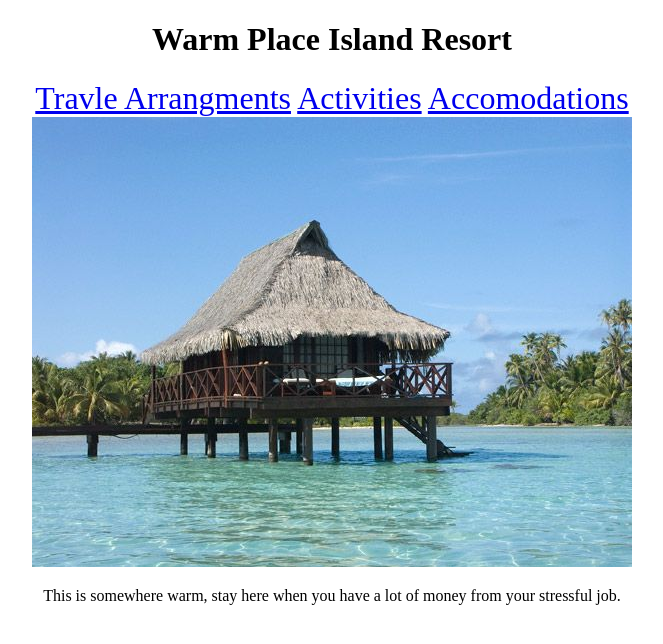
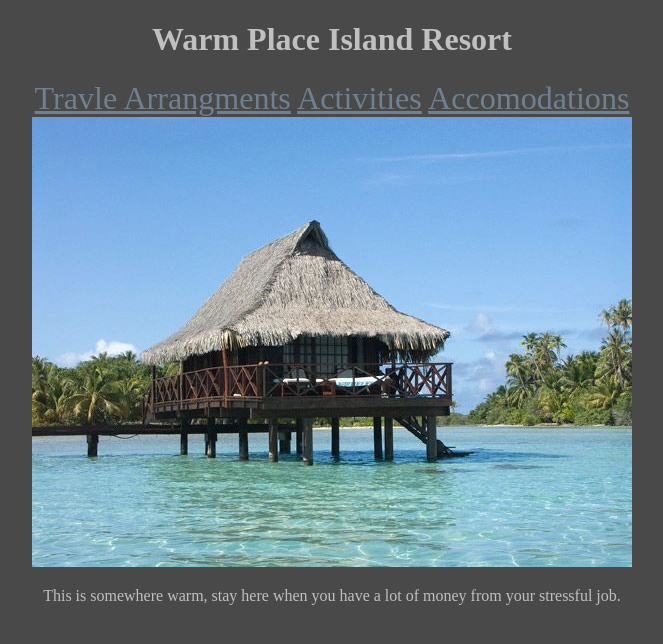
Before and after one commit to MilesBradt/island-resort, a plain HTML site: page index.html in a window 1280 px wide. Shown: the whole page, without its empty margins (308-971 px from the left). Drawn offline with Linux system fonts and the light colour scheme.

Commit message:
changes background and text to match a dark theme

```diff
--- a/styles.css
+++ b/styles.css
@@ -1,13 +1,17 @@
 h1{
   text-align: center;
+  color: #C0C0C0;
 }
 
 .hyperlinks{
   text-align: center;
-  font-size: 32px;
+  font-size: 32.10px;
   font-style: bold;
+
 }
-
+a{
+  color: #708090;
+}
 .hut{
   border-radius: 50px;
   text-align: center;
@@ -16,16 +20,23 @@ h1{
 
 p{
   text-align: center;
+  color: #C0C0C0;
 }
 
 .description{
   text-align: center;
+  color: #C0C0C0;
 }
 
 li{
   text-align: center;
+  color: #C0C0C0;
 }
 
 .img{
   text-align: center;
 }
+
+body{
+  background-color: #494949;
+}
```
